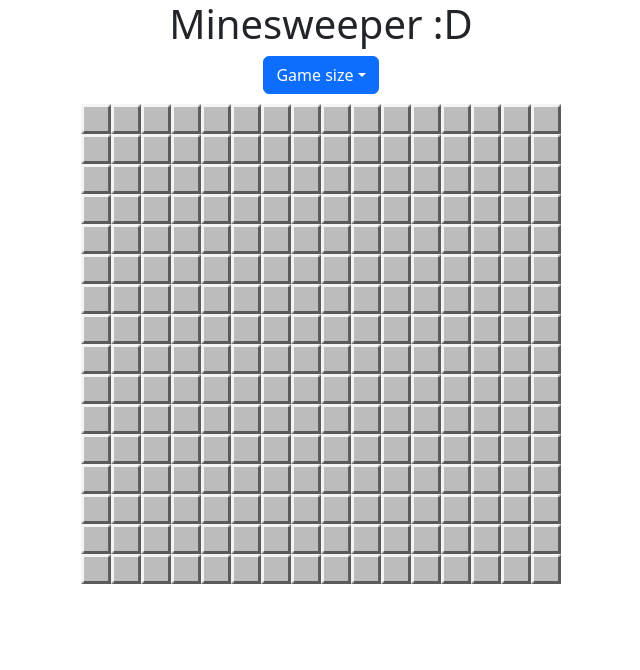
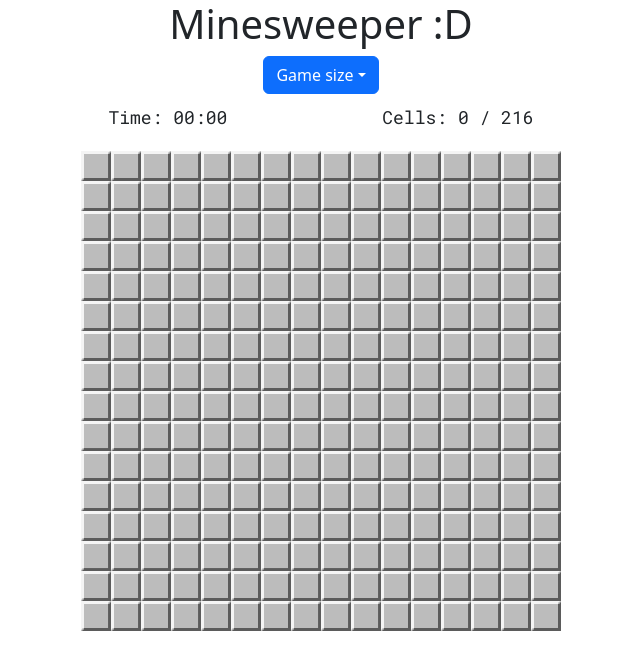
Before and after one commit to stormytuna/react-app-minesweeper, a React (Create React App) app: page / in a window 1280 px wide. Shown: the top 670 px of the page, without its empty margins (319-959 px from the left). Built offline with nearby package versions, Linux system fonts and the light colour scheme.

Commit message:
Add gameStats component

```diff
--- a/package.json
+++ b/package.json
@@ -12,6 +12,7 @@
     "react-bootstrap": "^2.7.0",
     "react-dom": "^18.2.0",
     "react-scripts": "5.0.1",
+    "react-timer-hook": "^3.0.5",
     "web-vitals": "^2.1.4"
   },
   "scripts": {
--- a/public/index.html
+++ b/public/index.html
@@ -3,6 +3,9 @@
   <head>
     <meta charset="utf-8" />
     <link rel="icon" href="%PUBLIC_URL%/favicon.ico" />
+    <link rel="preconnect" href="https://fonts.googleapis.com" />
+    <link rel="preconnect" href="https://fonts.gstatic.com" crossorigin />
+    <link href="https://fonts.googleapis.com/css2?family=Roboto+Mono&display=swap" rel="stylesheet" />
     <meta name="viewport" content="width=device-width, initial-scale=1" />
     <meta name="theme-color" content="#000000" />
     <meta name="description" content="Web site created using create-react-app" />
--- a/src/App.css
+++ b/src/App.css
@@ -1,5 +1,20 @@
 .App {
   text-align: center;
+  display: flex;
+  flex-direction: column;
+  justify-content: center;
+}
+
+.game-stats {
+  display: flex;
+  justify-content: space-around;
+  margin: auto;
+  width: 600px;
+  padding: 10px;
+
+  font-size: large;
+  font-weight: 400;
+  font-family: "Roboto Mono", monospace;
 }
 
 .board {
--- a/src/App.js
+++ b/src/App.js
@@ -4,6 +4,8 @@ import { useState } from "react";
 import { Board } from "./components/Board";
 import { GameOptions } from "./components/GameOptions";
 import { deepClone } from "./utils/helpers";
+import { GameStats } from "./components/GameStats";
+import { useStopwatch } from "react-timer-hook";
 
 function App() {
   const [gameOptions, setGameOptions] = useState({
@@ -11,20 +13,42 @@ function App() {
     columns: 16,
     mines: 40,
   });
+  const [gameStats, setGameStats] = useState({
+    revealedCells: 0,
+    totalCells: 216,
+  });
+  const { seconds, minutes, reset, start } = useStopwatch({ autoStart: false });
 
   const setGameSize = (numRows, numColumns, numMines) => {
+    // Set gameOptions stuff
     const newGameOptions = deepClone(gameOptions);
     newGameOptions.rows = numRows;
     newGameOptions.columns = numColumns;
     newGameOptions.mines = numMines;
     setGameOptions(newGameOptions);
+
+    // Set some gameStats stuff
+    const newGameStats = deepClone(gameStats);
+    newGameStats.revealedCells = 0;
+    newGameStats.totalCells = numRows * numColumns - numMines;
+    setGameStats(newGameStats);
+
+    // Reset our stopwatch
+    reset();
+  };
+
+  const increaseNumRevealed = (numRevealed) => {
+    const newGameStats = deepClone(gameStats);
+    newGameStats.revealedCells += numRevealed;
+    setGameStats(newGameStats);
   };
 
   return (
     <div className="App">
       <h1>Minesweeper :D</h1>
       <GameOptions setGameSize={setGameSize} />
-      <Board {...gameOptions} />
+      <GameStats {...gameStats} seconds={seconds} minutes={minutes} />
+      <Board {...gameOptions} increaseNumRevealed={increaseNumRevealed} startTimer={start} />
     </div>
   );
 }
--- a/src/components/Board.jsx
+++ b/src/components/Board.jsx
@@ -1,11 +1,12 @@
 import { useEffect, useState } from "react";
 import { createBoard } from "../utils/create-board";
 import { deepClone } from "../utils/helpers";
-import { revealCells } from "../utils/reveal";
+import { revealCells } from "../utils/reveal-cells";
 import { Cell } from "./Cell";
 
-export function Board({ rows: numRows, columns: numColumns, mines: numMines }) {
+export function Board({ rows: numRows, columns: numColumns, mines: numMines, increaseNumRevealed, startTimer }) {
   const [board, setBoard] = useState([]);
+  const [timerStarted, setTimerStarted] = useState(false);
 
   useEffect(() => {
     const newBoard = createBoard(numRows, numColumns, numMines);
@@ -27,7 +28,13 @@ export function Board({ rows: numRows, columns: numColumns, mines: numMines }) {
   const revealCell = (row, column) => {
     const newBoard = deepClone(board);
 
-    const revealedBoard = revealCells(newBoard, row, numRows, column, numColumns);
+    const { board: revealedBoard, numRevealed } = revealCells(newBoard, row, numRows, column, numColumns);
+    increaseNumRevealed(numRevealed);
+
+    if (!timerStarted) {
+      startTimer();
+      setTimerStarted(true);
+    }
 
     setBoard(revealedBoard);
   };
--- a/src/components/GameOptions.jsx
+++ b/src/components/GameOptions.jsx
@@ -8,6 +8,7 @@ export function GameOptions({ setGameSize }) {
         <Dropdown.Item onClick={() => setGameSize(16, 16, 40)}>Medium (16x16, 40)</Dropdown.Item>
         <Dropdown.Item onClick={() => setGameSize(18, 30, 99)}>Large (30x18, 99)</Dropdown.Item>
         <Dropdown.Item onClick={() => setGameSize(24, 40, 135)}>Extra large (40x24, 135)</Dropdown.Item>
+        <Dropdown.Item onClick={() => setGameSize(40, 60, 200)}>Extra extra large (60x40, 200)</Dropdown.Item>
       </DropdownButton>
     </div>
   );
--- /dev/null
+++ b/src/components/GameStats.jsx
@@ -0,0 +1,15 @@
+import { useEffect, useState } from "react";
+import { formatTime } from "../utils/helpers";
+
+export function GameStats({ minutes, seconds, revealedCells, totalCells }) {
+  return (
+    <div className="game-stats">
+      <span className="timer">
+        Time: <span className="timer-value">{`${formatTime(minutes)}:${formatTime(seconds)}`}</span>
+      </span>
+      <span className="cells">
+        Cells: <span className="cells-value">{`${revealedCells} / ${totalCells}`}</span>
+      </span>
+    </div>
+  );
+}
--- a/src/utils/helpers.js
+++ b/src/utils/helpers.js
@@ -1,3 +1,7 @@
 export function deepClone(obj) {
   return JSON.parse(JSON.stringify(obj));
 }
+
+export function formatTime(time) {
+  return `0${time}`.slice(-2);
+}
--- a/src/utils/reveal.js
+++ b/src/utils/reveal-cells.js
@@ -3,24 +3,28 @@
  * @param {Array} board array of arrays of Cell objects
  * @param {Number} row clicked row
  * @param {Number} column clicked column
- * @return {Array} the board with relevant cells revealed
  */
 export function revealCells(board, row, numRows, column, numColumns) {
   let cell = board[row][column];
 
   // Early return if our clicked cell is already revealed
   if (cell.revealed) {
-    return board;
+    return { board, numRevealed: 0 };
   }
 
+  let numRevealed = 0;
   const cellsToReveal = [];
   cellsToReveal.push(cell);
   while (cellsToReveal.length !== 0) {
     cell = cellsToReveal.pop();
 
     // Reveal our current cell
-    cell.revealed = true;
+    if (!cell.revealed) {
+      cell.revealed = true;
+      numRevealed++;
+    }
 
+    // TODO: Only do this on empty cells
     // Loop through all adjacent cells...
     for (let x = -1; x <= 1; x++) {
       for (let y = -1; y <= 1; y++) {
@@ -38,7 +42,10 @@ export function revealCells(board, row, numRows, column, numColumns) {
         //   2: Our adjacent cell is empty and hasn't been revealed - We should add it to our list of cells to reveal around
         // (Basically doing poor man's recursion)
         if (adjacentCell.value !== "0" && adjacentCell.value !== "X") {
-          adjacentCell.revealed = true;
+          if (!adjacentCell.revealed) {
+            adjacentCell.revealed = true;
+            numRevealed++;
+          }
         } else if (adjacentCell.value === "0" && !adjacentCell.revealed) {
           cellsToReveal.push(adjacentCell);
         }
@@ -46,5 +53,5 @@ export function revealCells(board, row, numRows, column, numColumns) {
     }
   }
 
-  return board;
+  return { board, numRevealed };
 }
```
Also changed, not shown: 1 other file (tests, documents, lock files or other folders).
